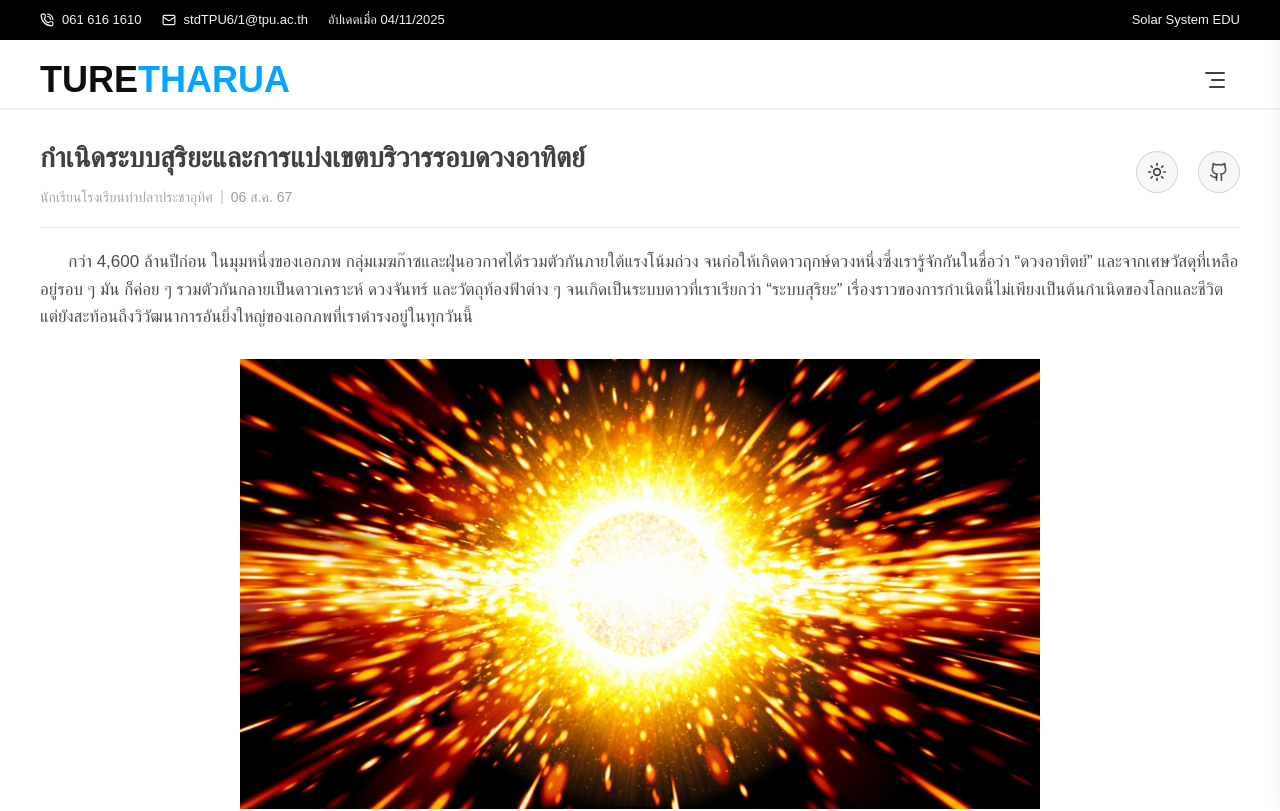
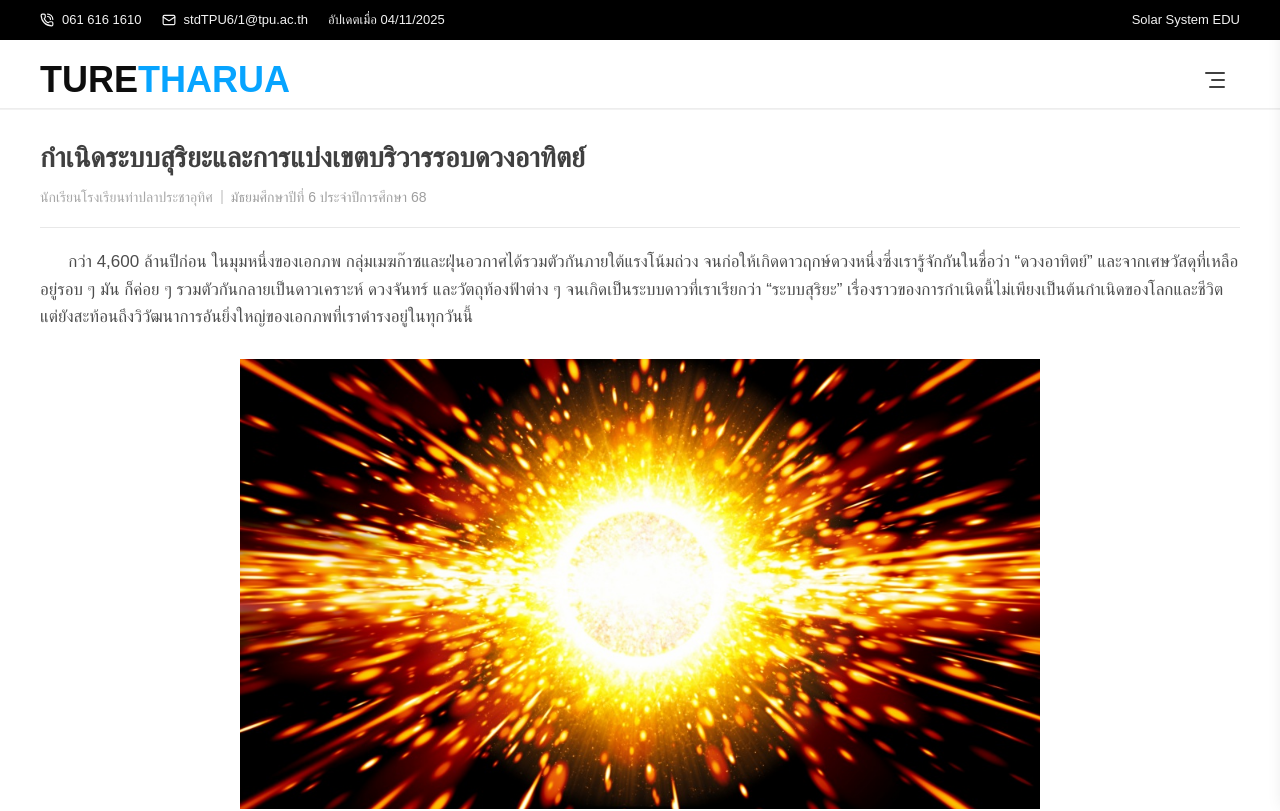
Before and after one commit to kawji/Solar-System-EDU, a Next.js app in the folder kasomarket/: page / in a window 1280 px wide. Shown: the top 811 px of the page. Built offline with nearby package versions, Linux system fonts and the light colour scheme.

Commit message:
Update section.tsx

```diff
--- a/kasomarket/src/layout/main/section.tsx
+++ b/kasomarket/src/layout/main/section.tsx
@@ -20,26 +20,13 @@ export default function Section() {
                             <span className="absolute top-1/2 right-0 -translate-y-1/2 w-[1.5px] h-[70%] bg-black/14 " />
                         </span>
                         <span className="relative w-auto h-auto ">
-                            06 ส.ค. 67
+                            มัธยมศึกษาปีที่ 6 ประจำปีการศึกษา 68
 
                         </span>
 
                     </div>
                 </div>
             </span>
-
-            <div className="w-auto h-full  items-center flex gap-5 ">
-            <button className=" flex justify-center items-center  bg-black/3 border border-black/15  rounded-full w-10.5 h-10.5 cursor-pointer  text-black/75 transition-colors hover:bg-black/12 "
-            >
-                <Sun  width={20} />
-
-            </button>
-            <span className=" flex justify-center items-center bg-black/3 border border-black/15 rounded-full w-10.5 h-10.5 cursor-pointer  text-black/65 transition-colors hover:bg-black/12 " >
-                <Github   width={20} />
-
-            </span>
-            </div>
-
 
 
         </div>
```
